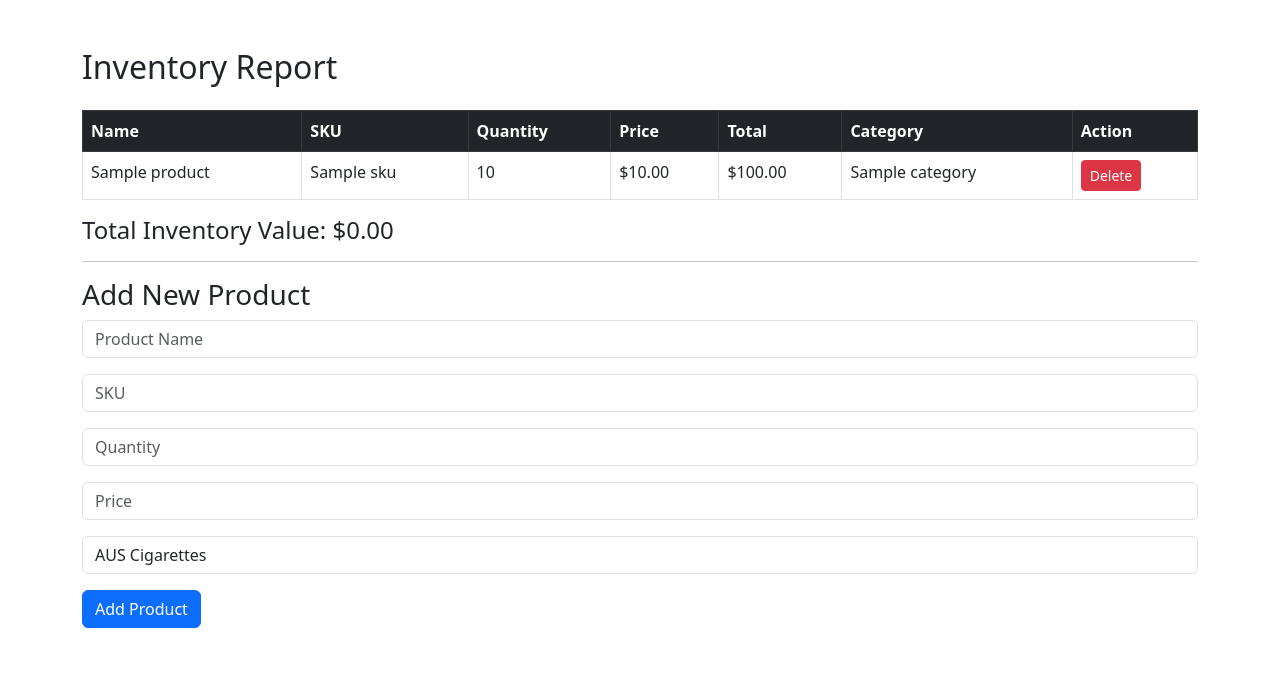
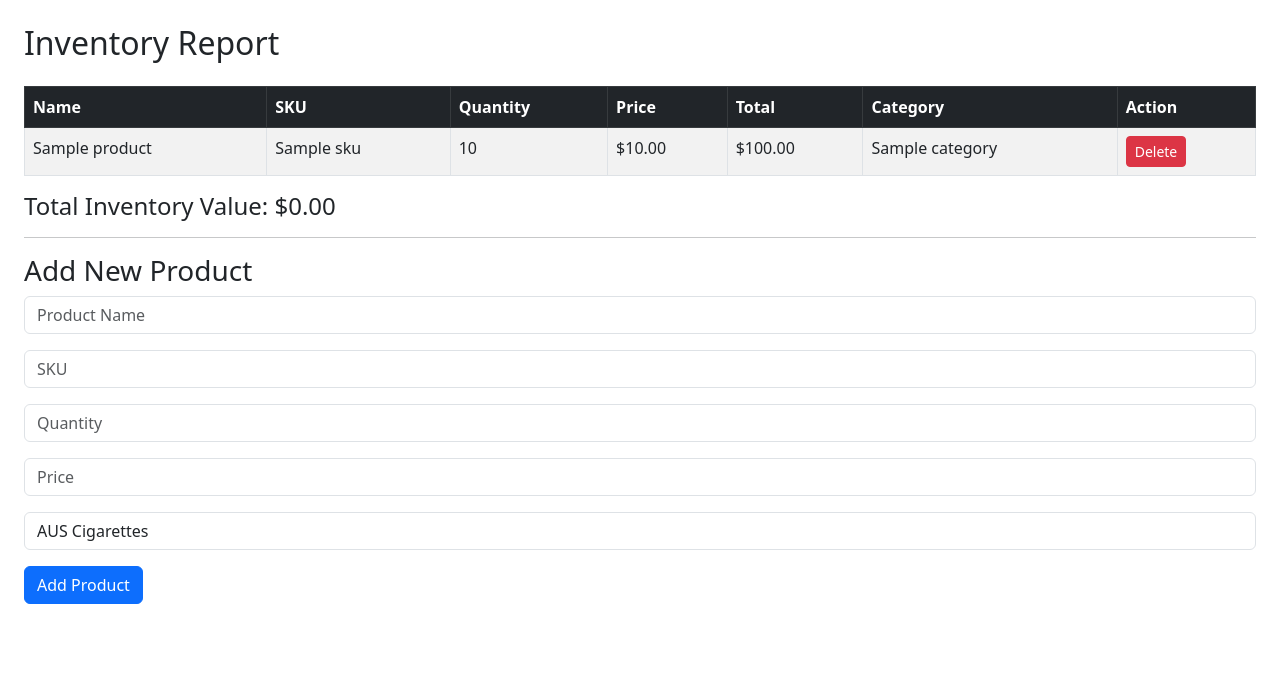
Before and after one commit to iyadalduhni/inventory-system, a Flask app: template templates/report.html in a window 1280 px wide. Shown: the top 675 px of the page. Run offline with Flask 3, Linux system fonts and the light colour scheme; the template is opened without the code that fills it: most values are stand-ins (such as "Sample title", 1, 10 or a date in 2020).

Commit message:
Update report.html

```diff
--- a/templates/report.html
+++ b/templates/report.html
@@ -4,10 +4,11 @@
     <title>Inventory Report</title>
     <link href="https://cdn.jsdelivr.net/npm/bootstrap@5.3.0/dist/css/bootstrap.min.css" rel="stylesheet">
 </head>
-<body class="p-5">
-    <div class="container">
+<body class="p-4">
+
     <h2 class="mb-4">Inventory Report</h2>
-        <table class="table table-bordered">
+
+    <table class="table table-bordered table-striped">
         <thead class="table-dark">
             <tr>
                 <th>Name</th>
@@ -27,10 +28,10 @@
                 <td>{{ product.quantity }}</td>
                 <td>${{ "%.2f"|format(product.price) }}</td>
                 <td>${{ "%.2f"|format(product.quantity * product.price) }}</td>
-                    <td>{{ product.category }}</td>
+                <td>{{ product.category or "None" }}</td>
                 <td>
-                        <form action="{{ url_for('delete', product_id=product.id) }}" method="POST">
-                            <button class="btn btn-danger btn-sm">Delete</button>
+                    <form method="post" action="{{ url_for('delete_product', id=product.id) }}">
+                        <button type="submit" class="btn btn-danger btn-sm">Delete</button>
                     </form>
                 </td>
             </tr>
@@ -38,11 +39,11 @@
         </tbody>
     </table>
 
-        <h4>Total Inventory Value: ${{ "%.2f"|format(total_value) }}</h4>
+    <h4 class="mt-3">Total Inventory Value: ${{ "%.2f"|format(total_value) }}</h4>
 
     <hr>
     <h3>Add New Product</h3>
-        <form method="POST">
+    <form method="post" action="{{ url_for('add_product') }}">
         <div class="mb-3">
             <input type="text" class="form-control" name="name" placeholder="Product Name" required>
         </div>
@@ -64,6 +65,6 @@
         </div>
         <button type="submit" class="btn btn-primary">Add Product</button>
     </form>
-    </div>
+
 </body>
 </html>
```
Lines whose indentation alone changed are shown as unchanged.
